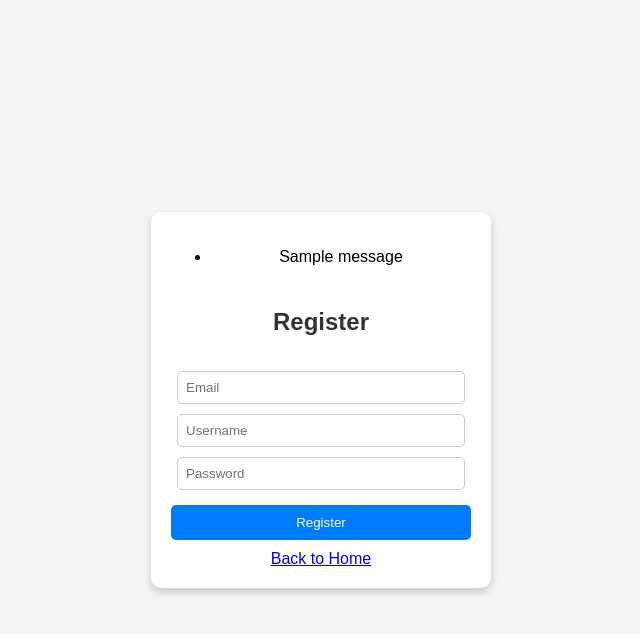
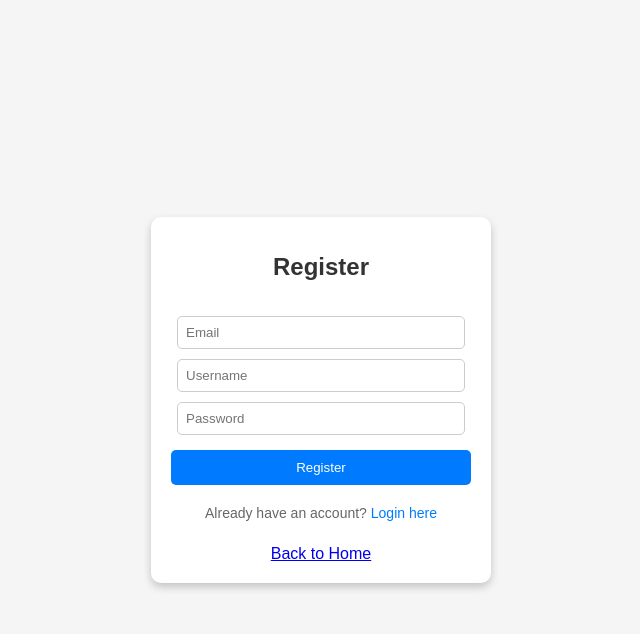
Before and after one commit to Willie-dl/movie-test-4326, a Flask app: page /register in a window 1280 px wide. Shown: the top 634 px of the page, without its empty margins (319-959 px from the left). Run offline with Flask 3, Linux system fonts and the light colour scheme; one stand-in notice (Sample message) is shown.

Commit message:
updated some UI in register page

```diff
--- a/movie test/templates/register.html
+++ b/movie test/templates/register.html
@@ -7,24 +7,25 @@
 </head>
 <body>
     <div class="login-container">
-        <!-- Message display -->
-        {% with messages = get_flashed_messages(with_categories=true) %}
-            {% if messages %}
-                <ul>
-                    {% for category, message in messages %}
-                        <li class="{{ category }}">{{ message }}</li>
-                    {% endfor %}
-                </ul>
-            {% endif %}
-        {% endwith %}
-
         <h1>Register</h1>
         <form action="{{ url_for('register') }}" method="post">
             <input type="email" name="email" placeholder="Email" required>
             <input type="text" name="username" placeholder="Username" required>
             <input type="password" name="password" placeholder="Password" required>
+
+            <!-- Error message appears here -->
+            {% with messages = get_flashed_messages(with_categories=true) %}
+                {% for category, message in messages %}
+                    {% if category == 'danger' %}
+                        <p class="error-message">{{ message }}</p>
+                    {% endif %}
+                {% endfor %}
+            {% endwith %}
+
             <input type="submit" value="Register">
         </form>
+
+        <p>Already have an account? <a href="{{ url_for('login') }}">Login here</a></p>
 
         <!-- Back button -->
         <div class="back-button">
```
Also changed, not shown: movie test/app.py (+5 -183 lines).
